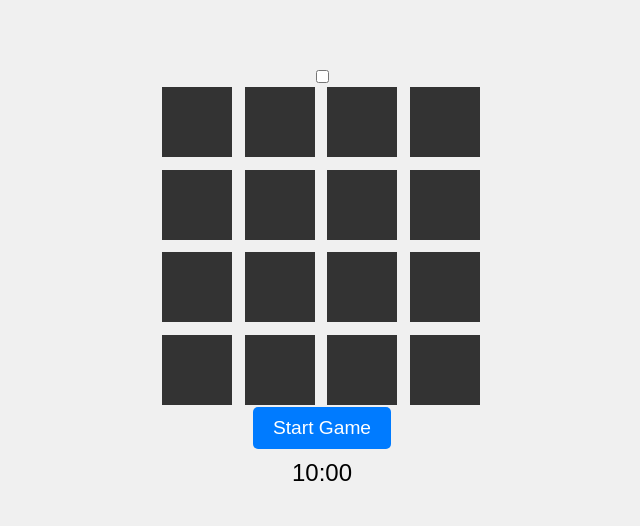
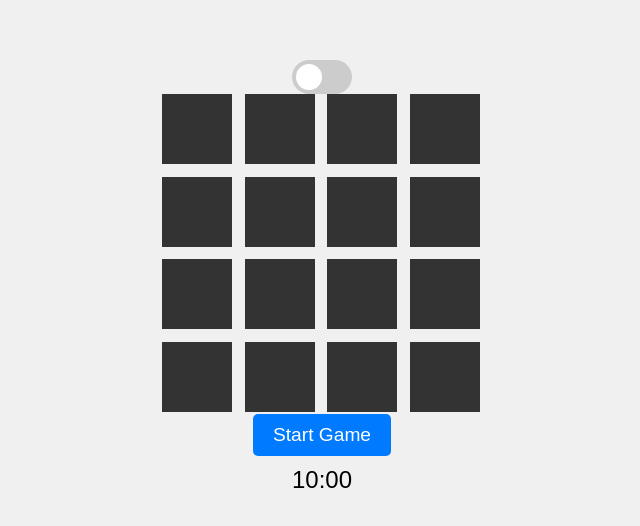
Before and after one commit to chininchu/memory-card-application, a plain HTML site: page index.html in a window 1280 px wide. Shown: the part 126-652 px from the top of the page, without its empty margins (318-958 px from the left). Drawn offline with Linux system fonts and the light colour scheme.

Commit message:
Added toggle switches

```diff
--- a/styles.css
+++ b/styles.css
@@ -47,3 +47,75 @@ body {
     font-size: 1.5em;
     margin-bottom: 10px;
 }
+
+/* Toggle Switch Styles */
+.switch {
+    position: relative;
+    display: inline-block;
+    width: 60px;
+    height: 34px;
+}
+
+.switch input {
+    opacity: 0;
+    width: 0;
+    height: 0;
+}
+
+.slider {
+    position: absolute;
+    cursor: pointer;
+    top: 0;
+    left: 0;
+    right: 0;
+    bottom: 0;
+    background-color: #ccc;
+    transition: 0.4s;
+}
+
+.slider:before {
+    position: absolute;
+    content: "";
+    height: 26px;
+    width: 26px;
+    left: 4px;
+    bottom: 4px;
+    background-color: white;
+    transition: 0.4s;
+}
+
+input:checked + .slider {
+    background-color: #2196F3;
+}
+
+input:checked + .slider:before {
+    transform: translateX(26px);
+}
+
+.slider.round {
+    border-radius: 34px;
+}
+
+.slider.round:before {
+    border-radius: 50%;
+}
+
+/* Dark Mode Styles */
+body.dark-mode {
+    background-color: #333;
+    color: #f0f0f0;
+}
+
+.game-board.dark-mode .card {
+    background-color: #f0f0f0;
+    color: #333;
+}
+
+#startGameBtn.dark-mode {
+    background-color: #0056b3;
+    color: #f0f0f0;
+}
+
+#startGameBtn.dark-mode:hover {
+    background-color: #003d7a;
+}
```
